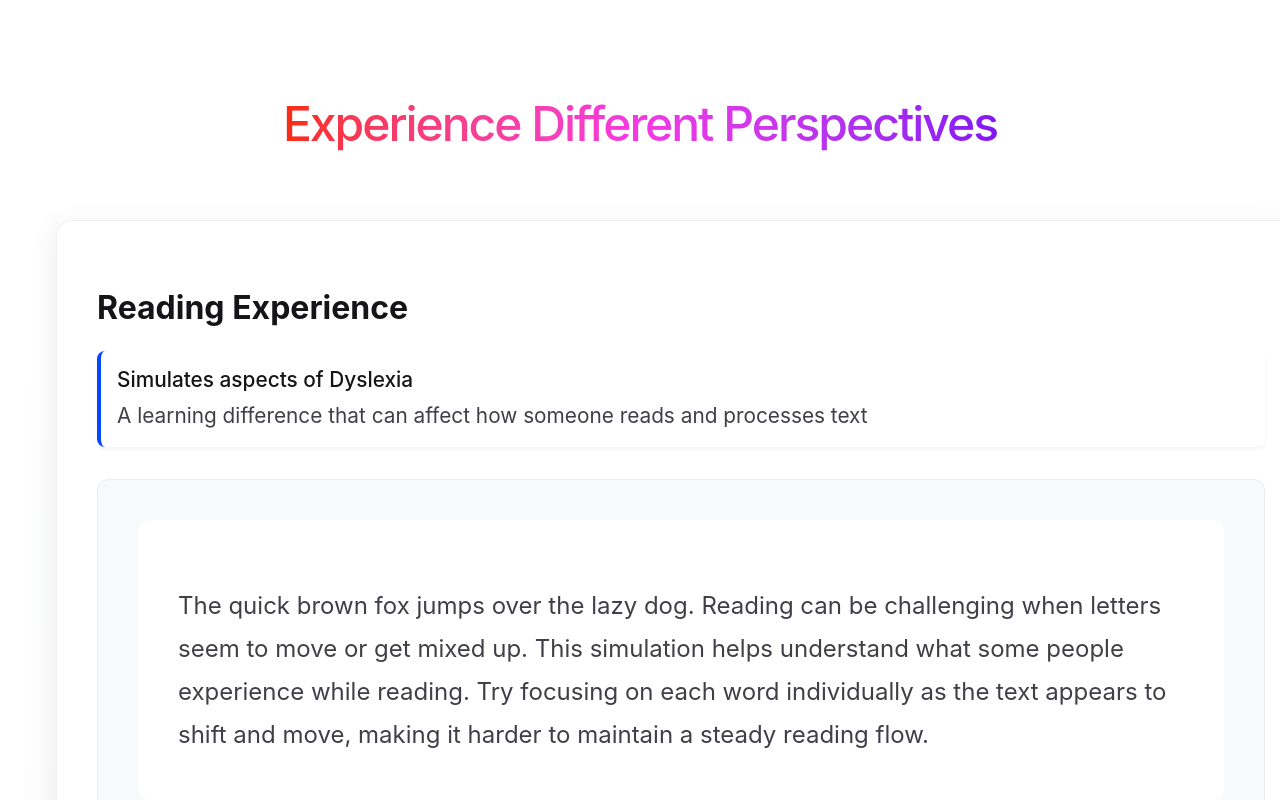
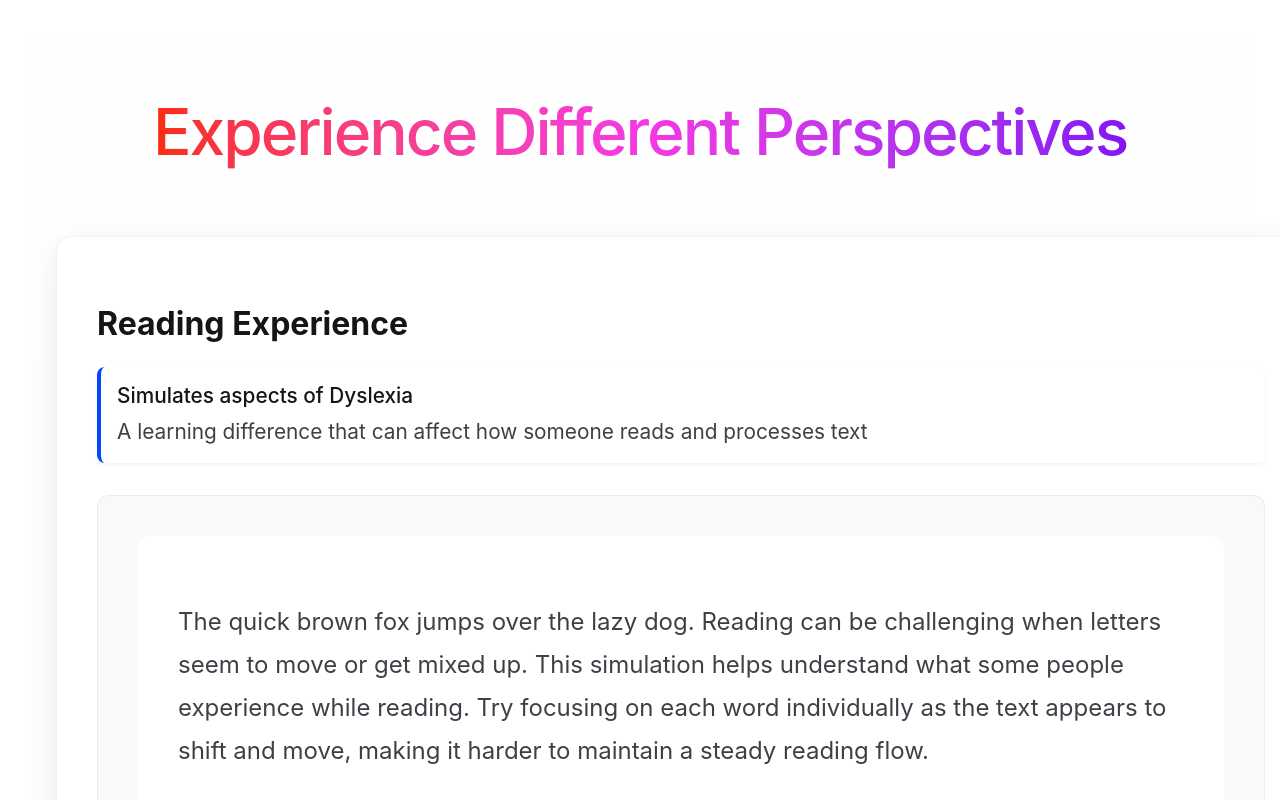
Before and after one commit to mzawam2/neurodiversity-empathy-lab, an Angular app: page / in a window 1280 px wide. Shown: the top 800 px of the page. Built offline with nearby package versions, Linux system fonts and the light colour scheme.

Commit message:
Increased h1 size

```diff
--- a/src/app/app.component.css
+++ b/src/app/app.component.css
@@ -232,7 +232,7 @@
 }
 
 h1 {
-  font-size: 3rem;
+  font-size: 3.5rem;
   color: var(--gray-900);
   font-weight: 500;
   line-height: 100%;
@@ -693,7 +693,7 @@ h2 {
 }
 
 h1 {
-  font-size: 3rem;
+  font-size: 4rem;
   color: var(--gray-900);
   font-weight: 500;
   line-height: 100%;
```
